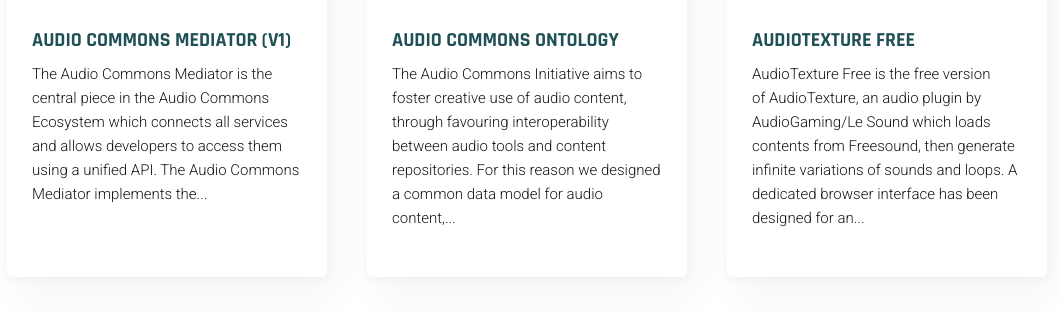
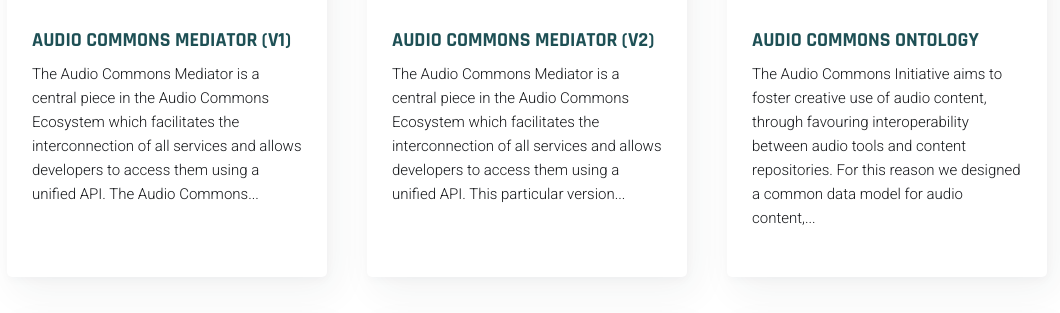
Before and after one commit to AudioCommons/audiocommons.github.io, a Jekyll site: the page built from tools/index.md, in a window 1280 px wide and 900 px high, scrolled down 744 px, cut to the strip 233-546 px from the top of the window. Shown: the whole strip, without its empty margins (113-1173 px from the left). Built offline with Jekyll 4.4.1, drawn with Linux system fonts in a browser that asks for light colours; nearby versions of some CDN libraries.

Commit message:
Add mediator V2 to tools section

```diff
--- a/_posts/2018-09-01-ac-mediator-v1.md
+++ b/_posts/2018-09-01-ac-mediator-v1.md
@@ -9,7 +9,7 @@
 author: Frederic Font
 ---
 
-The **Audio Commons Mediator** is the central piece in the Audio Commons Ecosystem which connects all services and allows developers to access them using a unified API. The Audio Commons Mediator implements the Audio Commons **API specification** which is a RESTful endpoint to access Audio Commons services and content. The Audio Commons mediator also manages Audio Commons user accounts and links them with 3rd party services user accounts when needed. To get started connecting to the Audio Commons Ecosystem please use the links below.
+The **Audio Commons Mediator** is a central piece in the Audio Commons Ecosystem which facilitates the interconnection of all services and allows developers to access them using a unified API. The Audio Commons Mediator implements the Audio Commons **API specification** which is a RESTful endpoint to access Audio Commons services and content. The Audio Commons mediator also manages Audio Commons user accounts and links them with 3rd party services user accounts when needed. To get started connecting to the Audio Commons Ecosystem please use the links below.
 
 <p style="text-align: center;">
 <a href="https://m.audiocommons.org/docs/api.html" target="_blank">Open Audio Commons API docs (v1)</a>
--- /dev/null
+++ b/_posts/2018-12-01-ac-mediator-v2.md
@@ -0,0 +1,20 @@
+---
+layout: post
+cover: assets/img/ac_mediator_v1.png
+navigation: True
+class: post-template
+subclass: 'post'
+tags: tools
+title:  "Audio Commons Mediator (V2)"
+author: Miguel Ceriani, Sasa Rudan
+---
+
+The **Audio Commons Mediator** is a central piece in the Audio Commons Ecosystem which facilitates the interconnection of all services and allows developers to access them using a unified API. This particular version of the mediator, V2, is implemented using semantic technologies and provides similar functionality to the mediator V2 but with a different API and using the [Audio Commons Ontology](/2018/07/27/audio-commons-ontology.html) to represent and process all data.
+
+<p style="text-align: center;">
+<a href="https://m2.audiocommons.org" target="_blank">Open Audio Commons Mediator (v2)</a>
+</p>
+
+More information about the Audio Commons Mediator V2 and how to connect to the Audio Commons Ecosystem can be found in the Audio Commons documents [Deliverable 2.7](https://www.audiocommons.org/assets/files/AC-WP2-QMUL-D2.7%20Service%20integration%20guidelines.pdf) and [Deliverable 2.8](https://www.audiocommons.org/assets/files/AC-WP2-QMUL-D2.8%20Ontology%20evaluation%20report.pdf).
+
+Note that the Audio Commons services, mediator and API are in a **prototyping** state. Performance might not be optimal and some errors and inconsistencies might appear here and there. You can report bugs and provide general feedback by opening issues in the [source code repository](https://github.com/AudioCommons/semanticMediator/issues).
```
Also changed, not shown: other parts of _posts/2018-09-01-ac-mediator-v1.md (+1 -1 lines).
